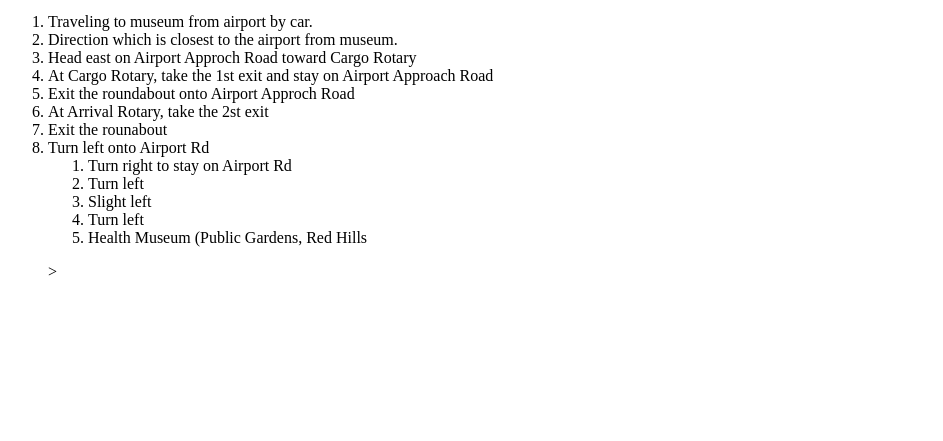
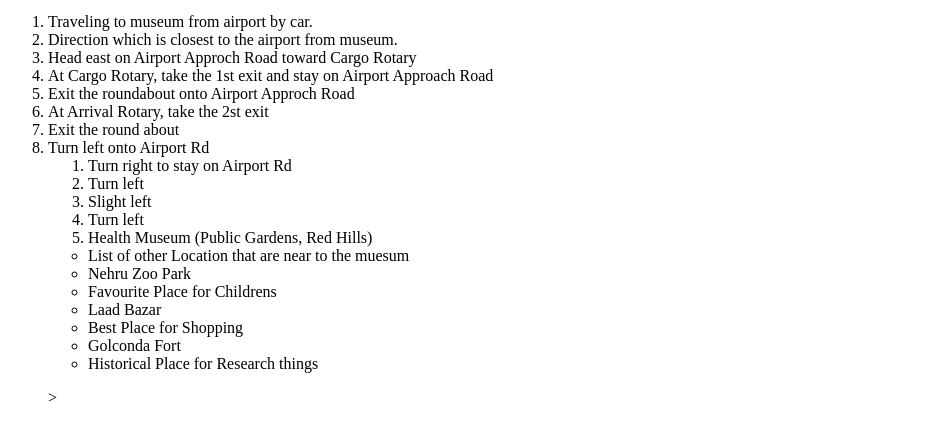
Before and after one commit to 44-563-Web-Apps-F22/44563-webapps-assignment-3-Raja-shree, a plain HTML site: page index.html in a window 1280 px wide. Shown: the part 311-752 px from the top of the page, without its empty margins (0-943 px from the left). Drawn offline with Linux system fonts and the light colour scheme.

Commit message:
created unordered list with locations near the museum

```diff
--- a/index.html
+++ b/index.html
@@ -28,16 +28,24 @@
             <li>At Cargo Rotary, take the 1st exit and stay on Airport Approach Road</li>
             <li>Exit the roundabout onto Airport Approch Road</li>
             <li>At Arrival Rotary, take the 2st exit</li>
-            <li>Exit the rounabout</li>
+            <li>Exit the round about</li>
             <li>Turn left onto Airport Rd</li>
                 <ol>
                     <li>Turn right to stay on Airport Rd</li>
                     <li>Turn left</li>
                     <li>Slight left</li>
                     <li>Turn left</Li>
-                    <li>Health Museum (Public Gardens, Red Hills</li>
+                    <li>Health Museum (Public Gardens, Red Hills)</li>
                 </ol>
-
+                    <ul>
+                        <li> List of other Location that are near to the muesum</li>
+                        <li>Nehru Zoo Park</li>
+                        <li>Favourite Place for Childrens</li>
+                        <li>Laad Bazar </li>
+                        <li>Best Place for Shopping </li>
+                        <li>Golconda Fort</li>
+                        <li>Historical Place for Research things</li>
+                    </ul>
 
 
 
```
